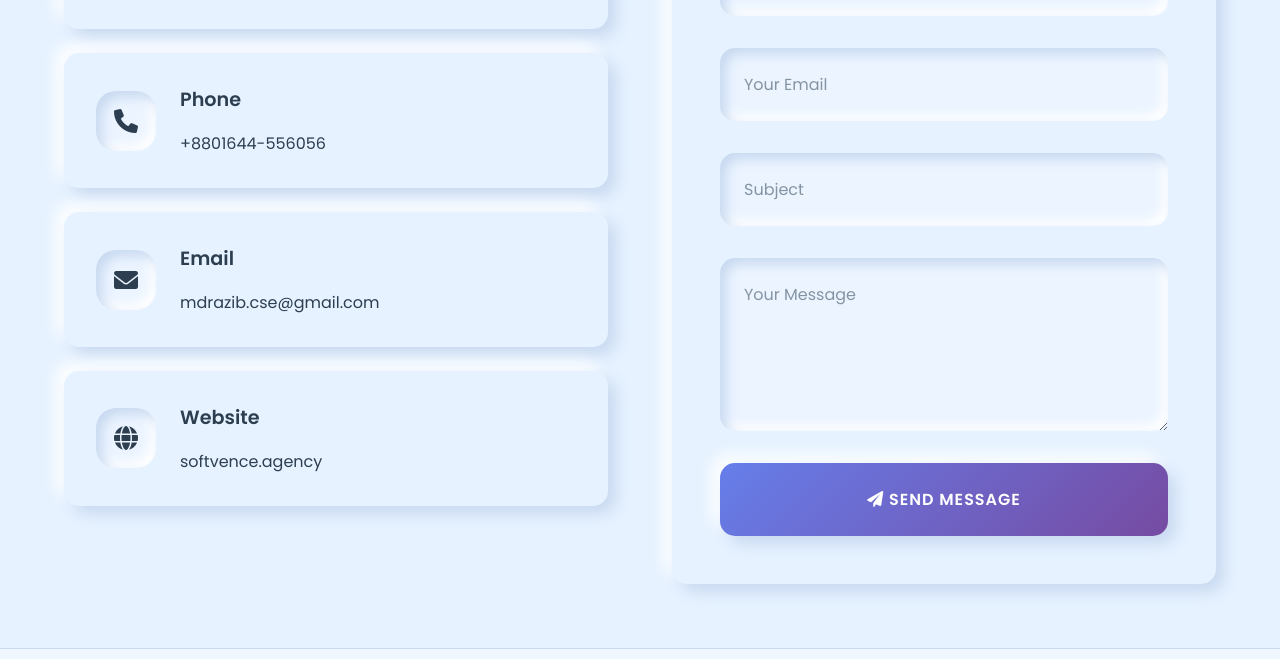
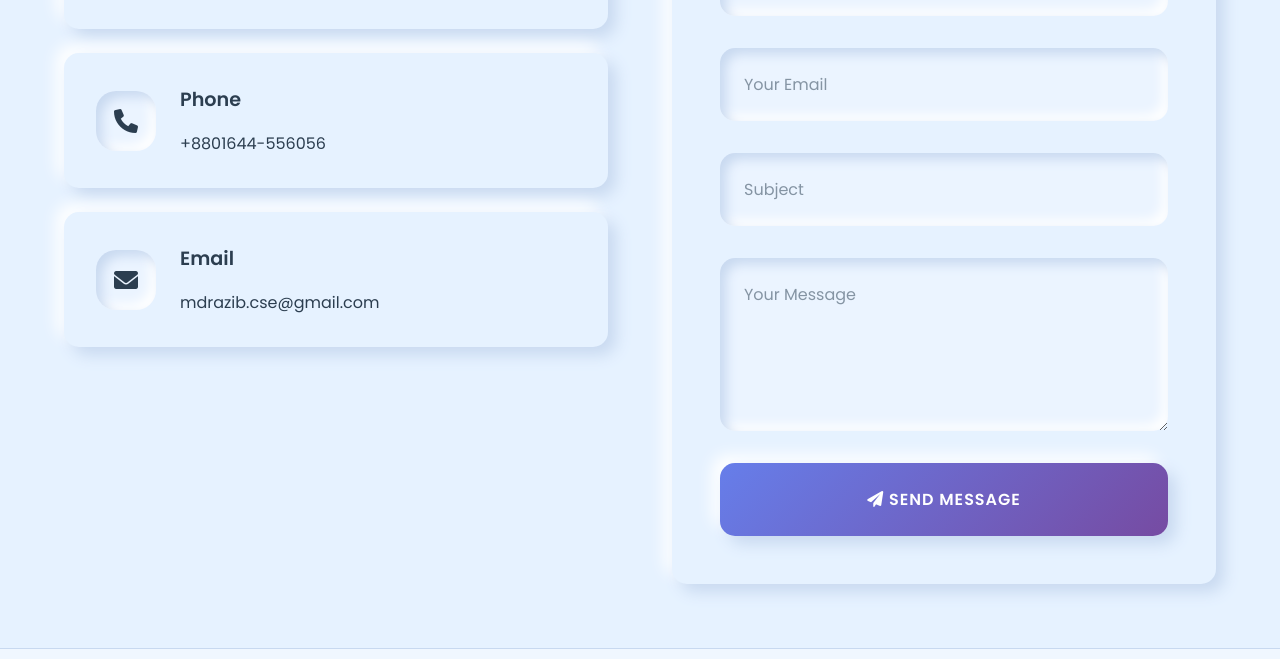
Before and after one commit to the-razib/personal_profile, a website: page index.html in a window 1280 px wide. Shown: the part 6544-7203 px from the top of the page. Drawn offline with Linux system fonts and the light colour scheme; animation ran at ten frames a second.

Commit message:
remove website link

```diff
--- a/index.html
+++ b/index.html
@@ -440,15 +440,7 @@
               <p>mdrazib.cse@gmail.com</p>
             </div>
           </div>
-          <div class="contact-item neumorphism">
-            <div class="contact-icon">
-              <i class="fas fa-globe"></i>
-            </div>
-            <div class="contact-details">
-              <h4>Website</h4>
-              <p>softvence.agency</p>
-            </div>
-          </div>
+
         </div>
         <div class="contact-form-container">
           <form class="contact-form neumorphism" id="contactForm">
```
